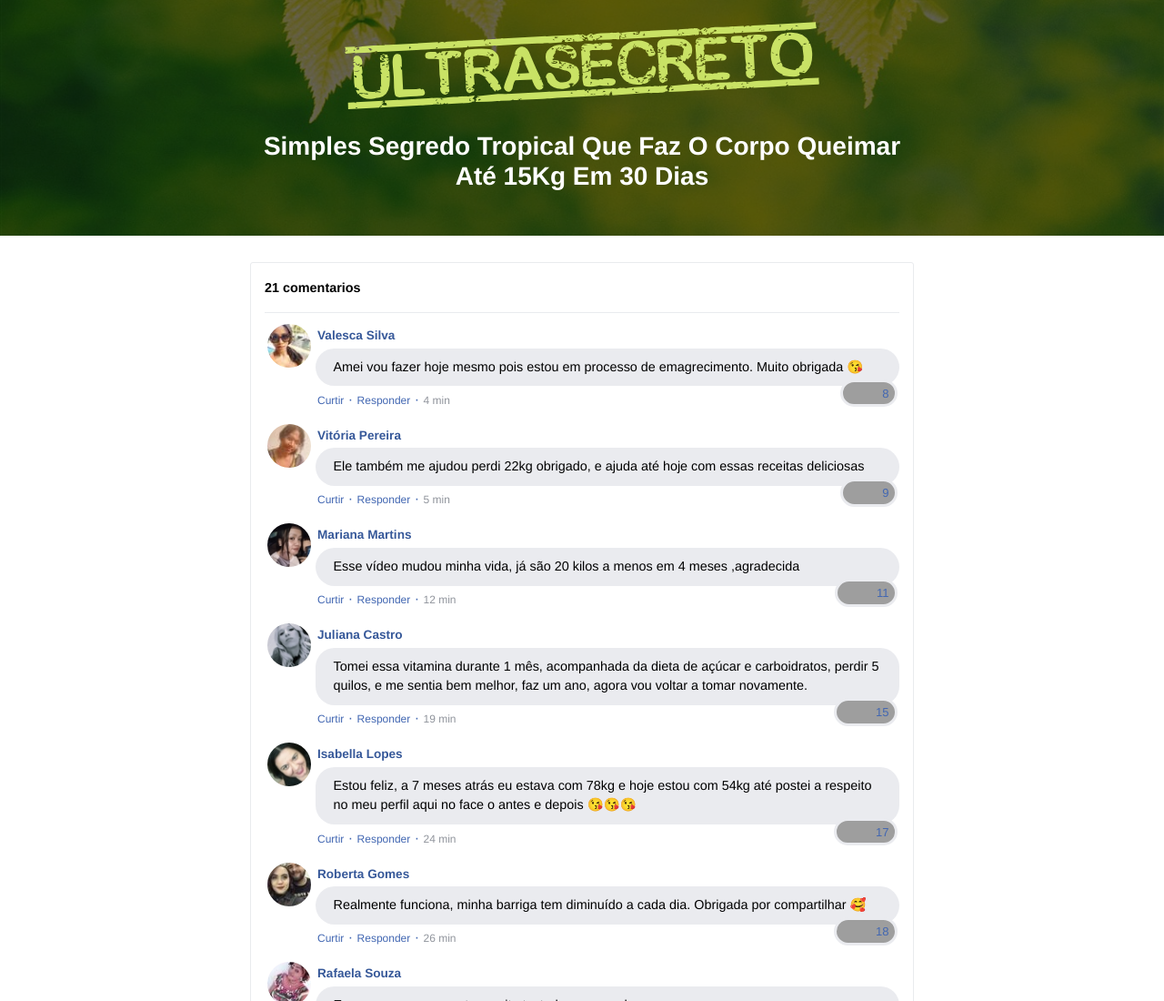
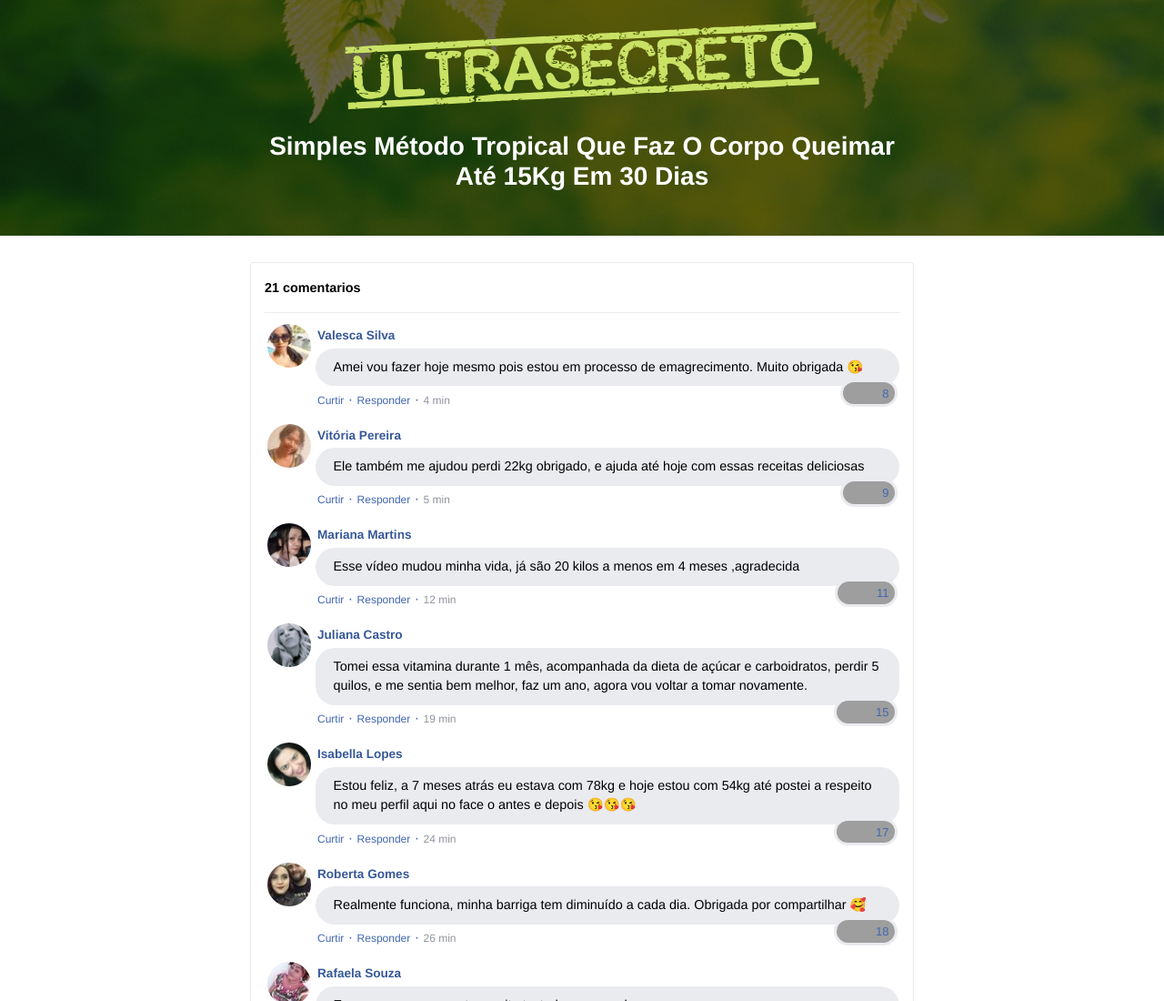
Before and after one commit to Lcainan/segredotropical.com, a plain HTML site: page index.html in a window 1280 px wide. Shown: the top 1100 px of the page at 91% size. Drawn offline with nearby package versions, Linux system fonts and the light colour scheme; grey boxes are pictures that could not be loaded; a script that the page names is missing.

Commit message:
Update index.html

```diff
--- a/index.html
+++ b/index.html
@@ -59,7 +59,7 @@
             <img class="img-fluid" src="./assets/img/ultrasecreto.svg">
 
             <!-- Headline -->
-            <h3 class="my-4"><b>Simples Segredo Tropical Que Faz O Corpo Queimar Até 15Kg Em 30 Dias</b></h3>
+            <h3 class="my-4"><b>Simples Método Tropical Que Faz O Corpo Queimar Até 15Kg Em 30 Dias</b></h3>
 
             <!-- VSL -->
            <script type="text/javascript" id="scr_623e2773752ce70008ca2816">var s=document.createElement("script");s.src="https://cdn.converteai.net/49b1b126-5c6b-4a88-b5c8-19c69ec28ce3/players/623e2773752ce70008ca2816/player.js",s.async=!0,document.head.appendChild(s);</script>
```
